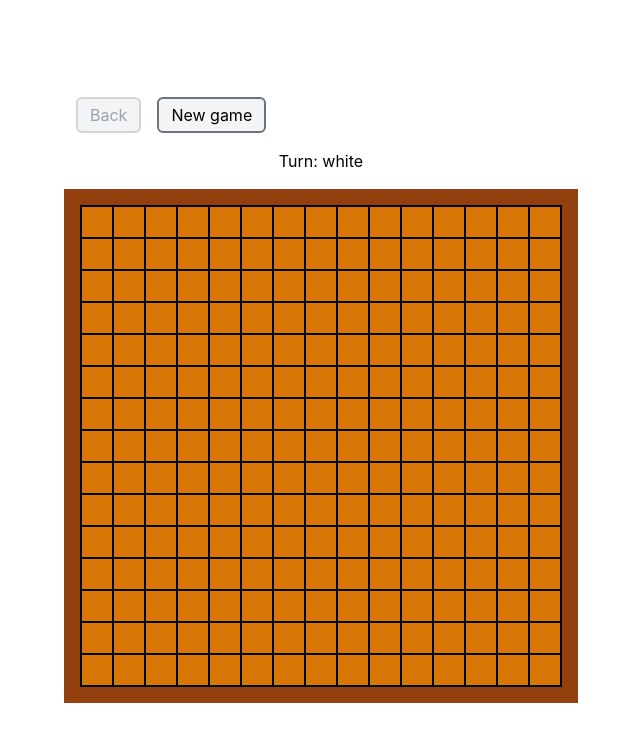
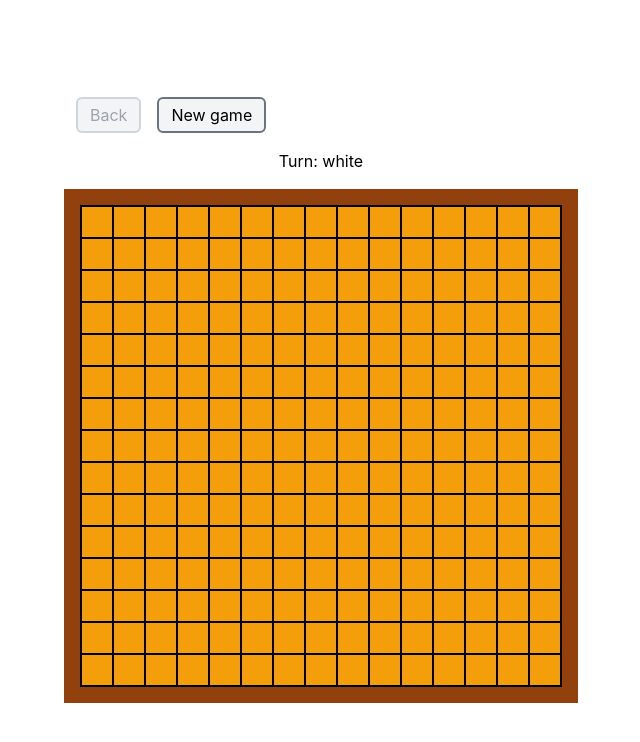
Before and after one commit to VahidKhodadadi/unique-gomoku, a Vue app: page / in a window 1280 px wide. Shown: the top 742 px of the page, without its empty margins (319-959 px from the left). Built offline with nearby package versions, Linux system fonts and the light colour scheme.

Commit message:
Used a little lighter color for table

```diff
--- a/src/components/Gomoku.vue
+++ b/src/components/Gomoku.vue
@@ -153,7 +153,7 @@ const undo = () => {
 
     <main class="min-w-full overflow-auto bg-amber-800 p-4">
 
-        <table class="relative border-black border-collapse table-fixed bg-amber-600"
+        <table class="relative border-black border-collapse table-fixed bg-amber-500"
             :class="Boolean(winner) ? afterPseudo : ''">
             <tbody>
                 <tr v-for="(row, i) in squares">
```
